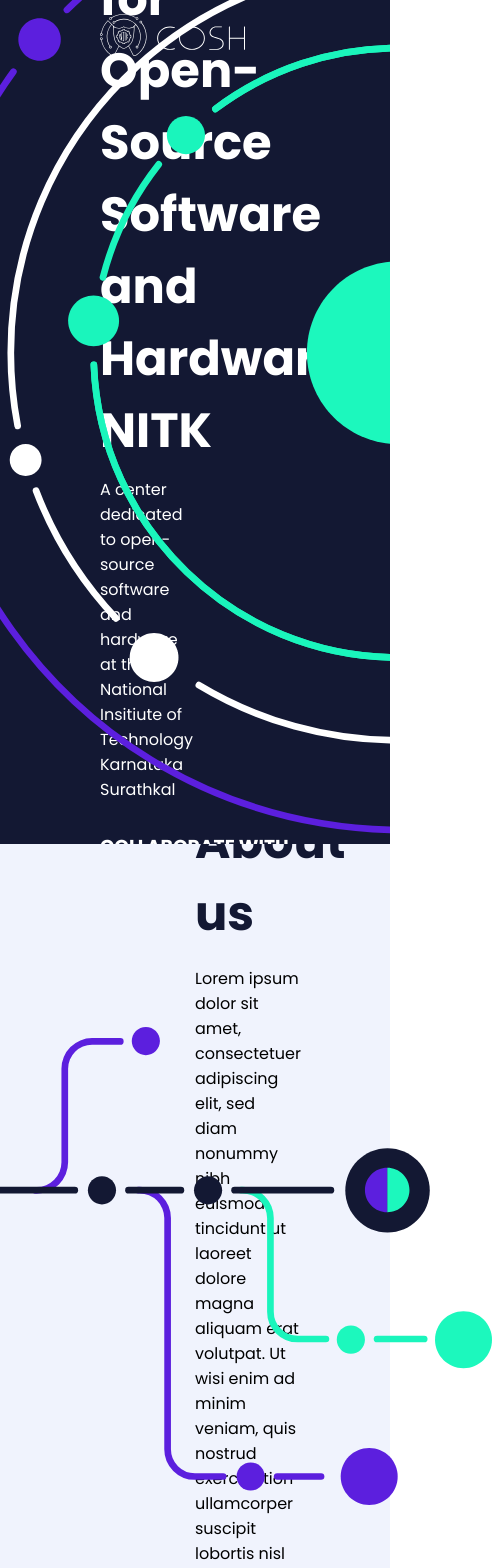
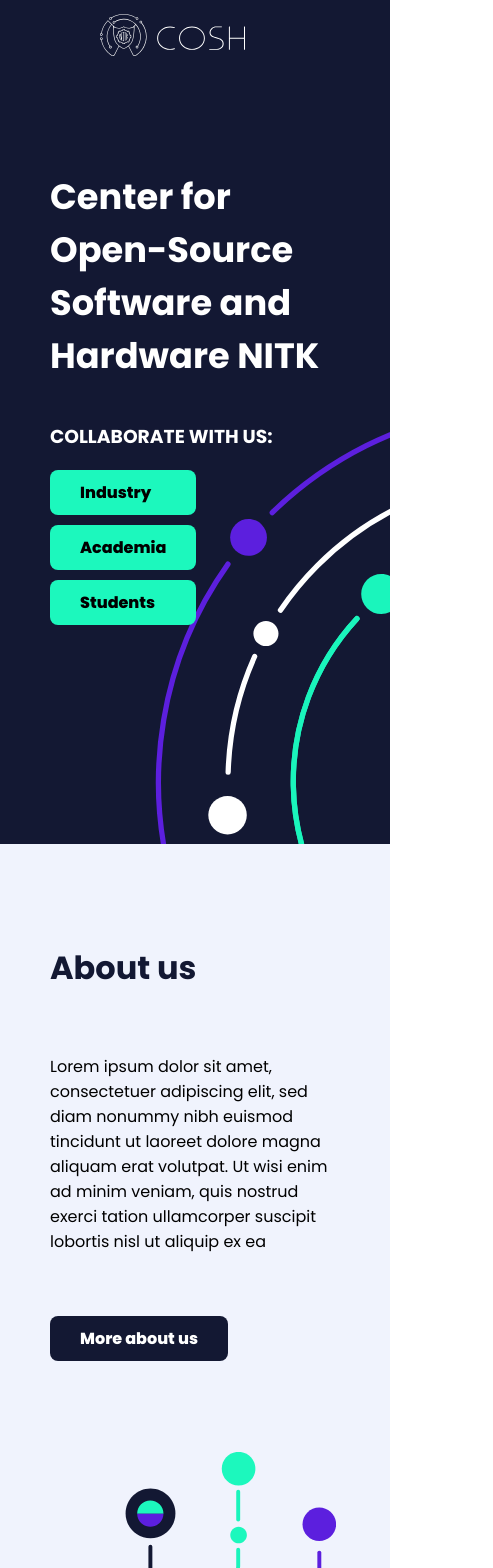
Before and after one commit to COSH-NITK/cosh-website, a React (Create React App) app: page /home in a window 390 px wide. Shown: the top 1568 px of the page, 493 px wide, since content can reach past the window. Built offline with nearby package versions, Linux system fonts and the light colour scheme.

Commit message:
added responsiveness to home page

```diff
--- a/src/App.js
+++ b/src/App.js
@@ -22,7 +22,7 @@
         <Route exact path="/" element={<Navigate replace to="/home" />}>
         </Route>
         </Routes>
-        <Footer />
+        {/* <Footer /> */}
       </div>
     </Router>
   );
--- a/src/Components/About/About.scss
+++ b/src/Components/About/About.scss
@@ -2,13 +2,22 @@
 
 .aboutDiv{
     .aboutSection1 {
-        height: 100vh;
-        background-color: $lightBlue;
-        padding: 0 100px;
+        min-height: 100vh;
+        // background-color: $lightBlue;
+        background-color: $darkBlue;
+        padding: 100px;
         display: flex;
         flex-direction: column;
         justify-content: center;
         align-items: flex-start;
+        overflow: hidden;
+        box-sizing: border-box;
+        position: relative;
+
+        @media only screen and (max-width: 600px) {
+            padding: 50px;
+        }
+
 
         h1 {
             font-size: 5em;
@@ -16,10 +25,21 @@
             font-weight: 600;
             line-height: 120%;
             margin-bottom: 20px;
+            color: $green;
+
+            @media only screen and (max-width: 600px) {
+                font-size: 3em;
+            }
         }
         p {
             width: 50%;
             margin: 0;
+            color: white;
+
+            @media only screen and (max-width: 1200px) {
+                width: 100%;
+                padding-bottom: 300px;
+            }
         }
 
         img {
@@ -27,22 +47,46 @@
             right: 10%;
             height: 60%;
             border-radius: 50%;
+            // border: 10px solid $green;
+
+            @media only screen and (max-width: 1200px) {
+                height: 30%;
+                right: 0;
+                left: 0;
+                margin-left: auto;
+                margin-right: auto;
+                bottom: 100px;
+            }
         }
         .il{
             position: absolute;
             right: 0;
             height: 50px;
             width: 100px;
-            background-color: $purple;
+            background-color: $green;
             border-radius: 50px 0 0 50px;
+
+            @media only screen and (max-width: 1200px) {
+                bottom: 0;
+                transform: rotate(90deg);
+                left: 0;
+                right: 0;
+                margin-left: auto;
+                margin-right: auto;
+            }
         }
     }
     .aboutSection2{
-        padding: 0 300px;
-        margin: 200px 0;
+        padding: 100px 300px;
+        // margin: 100px 0;
 
+        @media only screen and (max-width: 1200px) {
+            padding: 75px;
+            // margin: 100px 0;
+          }
         @media only screen and (max-width: 600px) {
-            padding: 0;
+            padding: 50px;
+            // margin: 100px 0;
           }
 
         p {
--- a/src/Components/Blogs/Blogs.scss
+++ b/src/Components/Blogs/Blogs.scss
@@ -8,16 +8,50 @@
         flex-direction: column;
         justify-content: center;
         align-items: center;
+        position: relative;
+        overflow: hidden;
 
         h1 {
             color: $green;
             font-size: 4em;
+            @media only screen and (max-width: 600px) {
+                padding-bottom: 100px;
+            }
         }
 
         .il1 {
             position: absolute;
             right: 0;
             width: 100%;
+
+            @media only screen and (max-width: 1200px) {
+                // height: 60%;
+                bottom: 60px;
+                height: 80%;
+                width: auto;
+                right: -25%;
+            }
+            @media only screen and (max-width: 900px) {
+                right: -35%;
+            }
+            @media only screen and (max-width: 800px) {
+                right: -45%;
+            }
+            @media only screen and (max-width: 700px) {
+                right: -65%;
+            }
+            @media only screen and (max-width: 600px) {
+                height: 60%;
+                width: auto;
+                right: -45%;
+                bottom: 30px;
+            }
+            @media only screen and (max-width: 400px) {
+                height: 60%;
+                width: auto;
+                right: -65%;
+                bottom: 30px;
+            }
         }
     }
     .blogsSection2 {
--- a/src/Components/Collaborate/Collaborate.jsx
+++ b/src/Components/Collaborate/Collaborate.jsx
@@ -25,15 +25,15 @@
             const { goto } = location.state
             console.log("goto: "+goto);
             console.log(typeof(goto));
-            if(goto == 1) {
+            if(goto === 1) {
                 console.log("section 1");
                 scrollTo1();
             }
-            if(goto == 2) {
+            if(goto === 2) {
                 console.log("section 2");
                 scrollTo2();
             }
-            if(goto == 3) {
+            if(goto === 3) {
                 console.log("section 3");
                 scrollTo3();
             }
@@ -45,13 +45,13 @@
     return (
         <div className="collaborateDiv">
             <div className="collaborateSection1">
-                <img src={il1} className="il1" alt="Illustration" />
                 <h1>Collaborate with us</h1>
                 <div className="buttonRow">
                     <div className="button-light" onClick={scrollTo1}>Industry</div>
                     <div className="button-light" onClick={scrollTo2}>Academia</div>
                     <div className="button-light" onClick={scrollTo3}>Student</div>
                 </div>
+                <img src={il1} className="il1" alt="Illustration" />
             </div>
             <div className="collaborateSection2">
                 <img src={il2} className="il2" alt="Illustration" />
--- a/src/Components/Collaborate/Collaborate.scss
+++ b/src/Components/Collaborate/Collaborate.scss
@@ -2,15 +2,23 @@
 
 .collaborateDiv {
     box-sizing: border-box;
+    overflow: hidden;
     .collaborateSection1 {
-        height: 100vh;
+        min-height: 100vh;
         background-color: $darkBlue;
-        padding: 0 100px;
+        padding: 100px;
         color: $green;
         display: flex;
         flex-direction: column;
         justify-content: center;
         align-items: flex-start;
+        overflow: hidden;
+        box-sizing: border-box;
+
+        @media only screen and (max-width: 600px) {
+            padding: 50px;
+            padding-bottom: 250px;
+        }
 
         h1 {
             margin-top: 0;
@@ -18,12 +26,31 @@
             font-size: 4em;
             width: 30%;
             line-height: 120%;
+            z-index: 2;
+
+            @media only screen and (max-width: 1200px) {
+                width: 100%;
+            }
+            @media only screen and (max-width: 600px) {
+                font-size: 3em;
+            }
         }
         .buttonRow {
             display: flex;
             flex-direction: row;
             justify-content: flex-start;
             align-items: center;
+
+            @media only screen and (max-width: 1200px) {
+                flex-direction: column;
+                align-items: stretch;
+            }
+            .button-light {
+                z-index: 2;
+                @media only screen and (max-width: 1200px) {
+                    margin-bottom: 10px;
+                }
+            }
 
             div {
                 margin-right: 15px;
@@ -32,6 +59,19 @@
         .il1 {
             position: absolute;
             right: 0;
+
+            @media only screen and (max-width: 1200px) {
+                bottom: 0px;
+                transform: rotate(90deg);
+                right: -100px;
+                height: 45%;
+            }
+            @media only screen and (max-width: 600px) {
+                bottom: 0px;
+                transform: rotate(90deg);
+                right: -100px;
+                height: 35%;
+            }
         }
     }
     .collaborateSection2 {
--- a/src/Components/Contact/Contact.scss
+++ b/src/Components/Contact/Contact.scss
@@ -1,6 +1,8 @@
 @import '../../colors.scss';
 
 .contactDiv {
+    overflow: hidden;
+
     .contactSection1 {
         // height: 80vh;
         background-color: $lightBlue;
--- a/src/Components/Home/Home.jsx
+++ b/src/Components/Home/Home.jsx
@@ -48,10 +48,10 @@
     return (
         <div className="homeDiv">
             <div className="homeSection1">
-                <h1>Center for <br />Open-Source Software and Hardware NITK</h1>
+                <h1>Center for <nobr>Open-Source</nobr> Software and Hardware NITK</h1>
                 <p>A center dedicated to open-source software and hardware at the National Insitiute of Technology Karnataka Surathkal</p>
                 <h3>Collaborate with us:</h3>
-                <div className="row">
+                <div className="collaborateRow">
                     <Link to="/collaborate" className="button-light" state={{ goto: 1 }}>Industry</Link>
                     <Link to="/collaborate" className="button-light" state={{ goto: 2 }}>Academia</Link>
                     <Link to="/collaborate" className="button-light" state={{ goto: 3 }}>Students</Link>
@@ -63,7 +63,7 @@
                     About us
                 </h1>
                 <p>Lorem ipsum dolor sit amet, consectetuer adipiscing elit, sed diam nonummy nibh euismod tincidunt ut laoreet dolore magna aliquam erat volutpat. Ut wisi enim ad minim veniam, quis nostrud exerci tation ullamcorper suscipit lobortis nisl ut aliquip ex ea </p>
-                <div className="button-dark">More about us</div>
+                <Link to="/about" className="button-dark">More about us</Link>
                 <img src={Illustration2} className="il2" alt="Illustration 2" />
             </div>
             <div className="homeSection3">
@@ -243,7 +243,7 @@
                                 <img src={il_d9} className="il_d" alt="Illustration" />
                             </div>
                             <div className="domainTitleDiv">
-                                <h3>Game Development</h3>
+                                <h3>Security</h3>
                             </div>
                         </div>
                     </Link>
--- a/src/Components/Home/Home.scss
+++ b/src/Components/Home/Home.scss
@@ -1,9 +1,10 @@
 @import '../../colors.scss';
 
 .homeDiv {
+
     .homeSection1 {
         background-color: $darkBlue;
-        height: 100vh;
+        min-height: 100vh;
         width: 100%;
         padding: 0 100px;
         display: flex;
@@ -14,34 +15,82 @@
         color: white;
         overflow: hidden;
         position: relative;
+
+        @media only screen and (max-width: 600px) {
+            padding: 0 50px;
+            padding-bottom: 10%;
+        }
+
+
         h1 {
             width: 50%;
             font-size: 3em;
             margin-top: 0;
             margin-bottom: 10px;
+            // white-space: nowrap;
+
+            @media only screen and (max-width: 1200px) {
+                width: 100%;
+                font-size: 2.2em;
+                z-index: 2;
+            }
         }
         p {
             width: 50%;
             margin: 0;
+            z-index: 2;
+
+            @media only screen and (max-width: 1200px) {
+                width: 100%;
+            }
+            @media only screen and (max-width: 600px) {
+                display: none;
+            }
         }
 
         h3 {
             text-transform: uppercase;
             margin-top: 30px;
+            z-index: 2;
         }
+
+        .collaborateRow {
+            display: flex;
+            flex-direction: row;
+
+            @media only screen and (max-width: 600px) {
+                flex-direction: column;
+            }
+        }
+
         .button-light {
             margin-right: 15px;
+            margin-bottom: 10px;
+            z-index: 2;
         }
         .il1 {
             position: absolute;
             overflow: hidden;
             right: 0%;
             top: 0;
+
+            @media only screen and (max-width: 1200px) {
+                right: -10%;
+                top: 40%;
+                transform: rotate(45deg);
+                height: 100%;
+            }
+            @media only screen and (max-width: 600px) {
+                right: -40%;
+                top: 40%;
+                transform: rotate(45deg);
+                height: 80%;
+            }
         }
     }
 
     .homeSection2 {
-        height: 100vh;
+        min-height: 100vh;
         background-color: $lightBlue;
         padding: 0 100px;
         padding-left: 50%;
@@ -50,22 +99,55 @@
         justify-content: center;
         align-items: flex-start;
 
+        @media only screen and (max-width: 1200px) {
+            padding: 50px;
+            padding-bottom: 0px;
+            margin-bottom: 0px;
+            justify-content: space-between;
+            overflow: hidden;
+        }
+
+        h1 {
+            margin-top: 50px;
+        }
+
         .il2 {
             position: absolute;
             left: 0%;
+            max-width: 100%;
             // top: 0;
+
+            @media only screen and (max-width: 1200px) {
+                position: inherit;
+                transform: rotate(-90deg);
+                margin: auto;
+                margin-top: 50px;
+                margin-bottom: 0px;
+                padding-bottom: 0;
+            }
         }
     }
     .homeSection3 {
         // height: 100vh;
         background-color: white;
         padding: 100px 100px;
+        width: 100%;
+        box-sizing: border-box;
+
+        @media only screen and (max-width: 600px) {
+            padding: 50px;
+        }
 
         .twitterHeaderDiv {
             display: flex;
             flex-direction: row;
             justify-content: space-between;
             align-items: center;
+
+            @media only screen and (max-width: 600px) {
+                flex-direction: column;
+                align-items: flex-start;
+            }
 
             div {
                 display: flex;
@@ -92,6 +174,7 @@
             grid-template-columns: repeat( auto-fit, minmax( 250px, 1fr) );
             align-items: start;
             margin-top: 20px;
+            overflow: visible;;
 
             .tweetDiv {
                 // height: 100px;
@@ -186,6 +269,11 @@
         color: $lightBlue;
         padding: 100px;
         padding-bottom: 300px;
+
+        @media only screen and (max-width: 600px) {
+            padding: 50px;
+        }
+
         .domainsListDiv {
             display: grid;
             column-gap: 20px;
@@ -193,6 +281,7 @@
             grid-template-columns: repeat( auto-fit, minmax( 250px, 1fr) );
             align-items: start;
             margin-top: 20px;
+            overflow: hidden;
 
             a {
                 color: $lightBlue;
@@ -242,6 +331,12 @@
     .homeSection5 {
         background-color: $lightBlue;
         padding: 0 100px;
+        // overflow: hidden;
+
+        @media only screen and (max-width: 600px) {
+            padding: 0;
+            padding-bottom: 50px;
+        }
 
         .projectsListDiv {
             min-height: 500px;
@@ -253,6 +348,11 @@
             display: flex;
             flex-direction: column;
             align-items: flex-start;
+            overflow: hidden;
+
+            @media only screen and (max-width: 600px) {
+                top: 0;
+            }
 
             h1 {
                 margin-bottom: 20px;
@@ -261,7 +361,7 @@
             .content {
                 width: 100%;
                 overflow: hidden;
-                max-height: 500px;
+                max-height: 2500px;
                 transition: .5s ;
                 display: grid;
                 column-gap: 20px;
@@ -324,6 +424,10 @@
         // min-height: 100vh;
         padding: 100px;
 
+        @media only screen and (max-width: 600px) {
+            padding: 50px;
+        }
+
         .blogCardsDiv {
             display: grid;
             column-gap: 20px;
@@ -332,6 +436,14 @@
             align-items: start;
             margin-top: 20px;
             margin-bottom: 50px;
+            overflow: hidden;
+
+            @media only screen and (max-width: 600px) {
+                grid-template-columns: repeat( auto-fit, minmax( 250px, 1fr) );
+            }
+            @media only screen and (max-width: 400px) {
+                grid-template-columns: repeat( auto-fit, minmax( 150px, 1fr) );
+            }
         }
     }
     .sectionHeader {
@@ -339,6 +451,10 @@
         margin-top: 0;
         margin-bottom: 0;
         color: $darkBlue;
+
+        @media only screen and (max-width: 600px) {
+            font-size: 2em;
+        }
 
         &.light {
             color: $lightBlue;
@@ -379,6 +495,11 @@
     overflow: hidden;
     color: black;
     transition: all 0.4s;
+    // height: 100vh
+
+    @media only screen and (max-width: 600px) {
+        flex-direction: column;
+    }
 
     .imgDiv {
         // background-color:green;
--- a/src/Components/Navbar/Navbar.jsx
+++ b/src/Components/Navbar/Navbar.jsx
@@ -21,20 +21,20 @@
 
     return (
         <div className={`navbarDiv ${top===true ? "top" : ""}`}>
-            <div className="leftDiv">
+            <Link to={"/home"} className="leftDiv">
                 <img src={logo} className="logo" alt="logo" />
-            </div>
+            </Link>
             <div className="rightDiv">
                 <Link to="/home">Home</Link>
                 <Link to="/about">About</Link>
                 <Link to="/how-we-work">How we work</Link>
                 <Link to="/collaborate">Collaborate</Link>
                 {/* <Link to="/domains">Domains</Link> */}
-                <div class="dropdown">
-                    <Link class="dropbtn" to="/domains">Domains
-                    <i class="fa fa-caret-down"></i>
+                <div className="dropdown">
+                    <Link className="dropbtn" to="/domains">Domains
+                    <i className="fa fa-caret-down"></i>
                     </Link>
-                    <div class="dropdown-content">
+                    <div className="dropdown-content">
                         <Link to="/domains">Artificial Intelligence</Link>
                         <Link to="/domains">Systems</Link>
                         <Link to="/domains">Networking</Link>
--- a/src/Components/Navbar/Navbar.scss
+++ b/src/Components/Navbar/Navbar.scss
@@ -15,6 +15,7 @@
     align-items: center;
     transition: .4s;
     z-index: 3;
+    // overflow: hidden;
 
 
     .leftDiv{
--- a/src/index.scss
+++ b/src/index.scss
@@ -13,7 +13,7 @@
   font-family: 'Poppins', sans-serif;
   -webkit-font-smoothing: antialiased;
   -moz-osx-font-smoothing: grayscale;
-  overflow: overlay
+  // overflow: hidden;
 }
 
 code {
```
